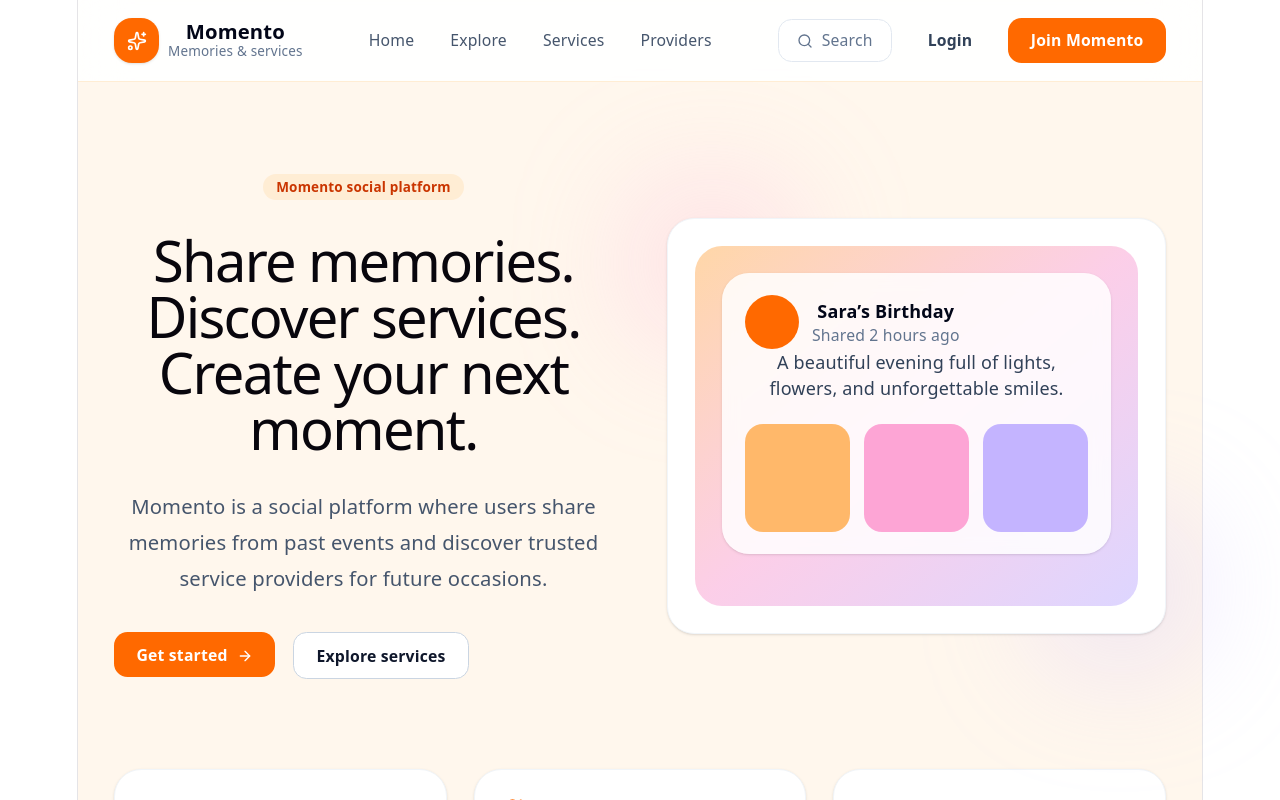
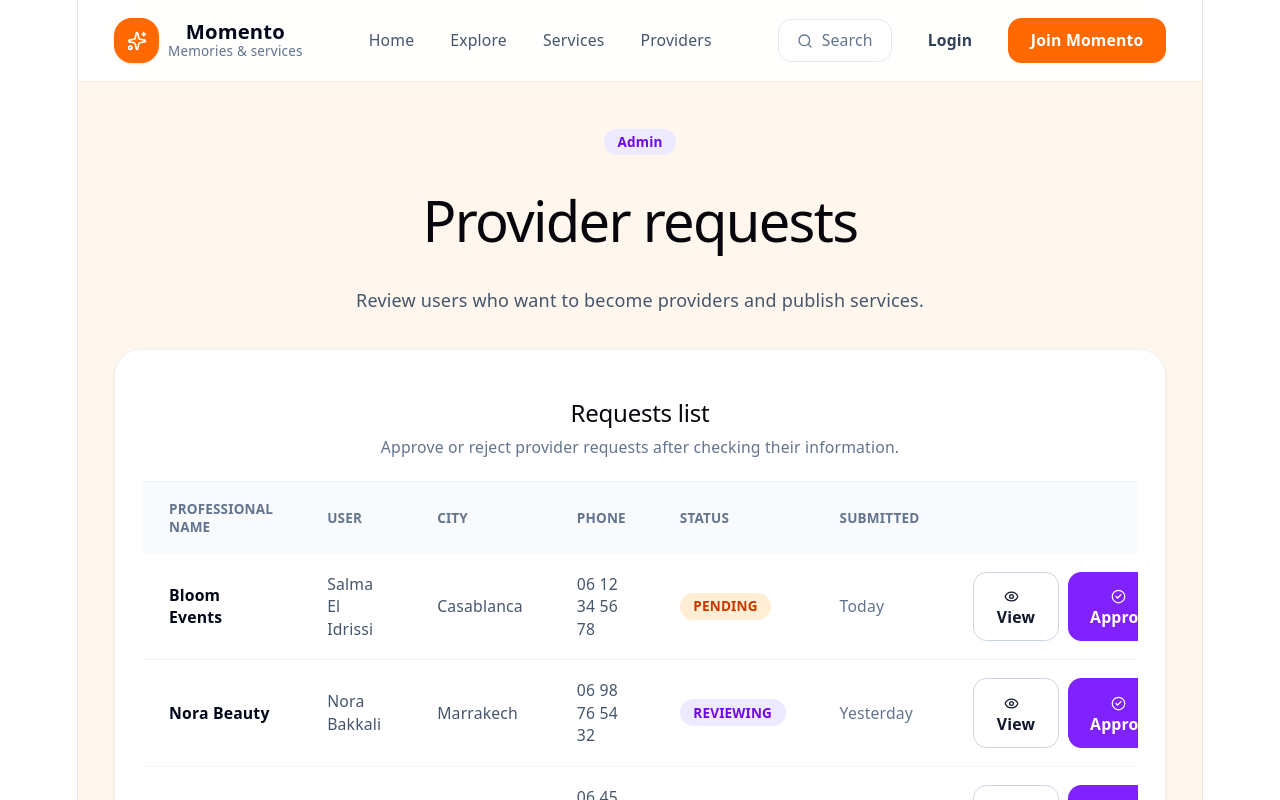
Before and after one commit to HibaWarti/Momento, a React (Vite) app in the folder frontend/: page /admin/provider-requests in a window 1280 px wide. Shown: the top 800 px of the page. Built offline with nearby package versions, Linux system fonts and the light colour scheme.

Commit message:
Add admin moderation pages

```diff
--- a/frontend/src/App.tsx
+++ b/frontend/src/App.tsx
@@ -13,6 +13,8 @@ import { ProviderProfilePage } from './pages/providers/ProviderProfilePage'
 import { ProviderRequestPage } from './pages/providers/ProviderRequestPage'
 import { NotificationsPage } from './pages/notifications/NotificationsPage'
 import { AdminDashboardPage } from './pages/admin/AdminDashboardPage'
+import { AdminProviderRequestsPage } from './pages/admin/AdminProviderRequestsPage'
+import { AdminReportsPage } from './pages/admin/AdminReportsPage'
 
 function App() {
   return (
@@ -32,6 +34,8 @@ function App() {
           <Route path="/provider-request" element={<ProviderRequestPage />} />
           <Route path="/notifications" element={<NotificationsPage />} />
           <Route path="/admin" element={<AdminDashboardPage />} />
+          <Route path="/admin/provider-requests" element={<AdminProviderRequestsPage />} />
+          <Route path="/admin/reports" element={<AdminReportsPage />} />
           <Route path="*" element={<HomePage />} />
         </Route>
       </Routes>
--- /dev/null
+++ b/frontend/src/components/admin/AdminStatusBadge.tsx
@@ -0,0 +1,23 @@
+type AdminStatusBadgeProps = {
+  status: string
+}
+
+const statusClasses: Record<string, string> = {
+  PENDING: 'bg-orange-100 text-orange-700',
+  REVIEWING: 'bg-violet-100 text-violet-700',
+  APPROVED: 'bg-green-100 text-green-700',
+  REJECTED: 'bg-red-100 text-red-700',
+  RESOLVED: 'bg-green-100 text-green-700',
+}
+
+export function AdminStatusBadge({ status }: AdminStatusBadgeProps) {
+  return (
+    <span
+      className={`inline-flex rounded-full px-3 py-1 text-xs font-semibold ${
+        statusClasses[status] || 'bg-slate-100 text-slate-700'
+      }`}
+    >
+      {status}
+    </span>
+  )
+}
--- /dev/null
+++ b/frontend/src/data/mockAdminModeration.ts
@@ -0,0 +1,59 @@
+export const mockProviderRequests = [
+  {
+    id: '1',
+    professionalName: 'Bloom Events',
+    userName: 'Salma El Idrissi',
+    city: 'Casablanca',
+    phone: '06 12 34 56 78',
+    status: 'PENDING',
+    submittedAt: 'Today',
+  },
+  {
+    id: '2',
+    professionalName: 'Nora Beauty',
+    userName: 'Nora Bakkali',
+    city: 'Marrakech',
+    phone: '06 98 76 54 32',
+    status: 'REVIEWING',
+    submittedAt: 'Yesterday',
+  },
+  {
+    id: '3',
+    professionalName: 'Atlas Photography',
+    userName: 'Yassine Amrani',
+    city: 'Rabat',
+    phone: '06 45 78 12 90',
+    status: 'APPROVED',
+    submittedAt: '3 days ago',
+  },
+]
+
+export const mockReports = [
+  {
+    id: '1',
+    type: 'Post',
+    reporter: 'Hiba Bennani',
+    target: 'Birthday evening post',
+    reason: 'Inappropriate content',
+    status: 'PENDING',
+    createdAt: '20 minutes ago',
+  },
+  {
+    id: '2',
+    type: 'User',
+    reporter: 'Sara El Amrani',
+    target: 'unknown_user22',
+    reason: 'Harassment',
+    status: 'REVIEWING',
+    createdAt: '1 hour ago',
+  },
+  {
+    id: '3',
+    type: 'Post',
+    reporter: 'Nora Beauty',
+    target: 'Photography event post',
+    reason: 'Spam',
+    status: 'RESOLVED',
+    createdAt: 'Yesterday',
+  },
+]
--- /dev/null
+++ b/frontend/src/pages/admin/AdminProviderRequestsPage.tsx
@@ -0,0 +1,80 @@
+import { CheckCircle2, Eye, XCircle } from 'lucide-react'
+import { AdminStatusBadge } from '../../components/admin/AdminStatusBadge'
+import { Badge } from '../../components/ui/Badge'
+import { Button } from '../../components/ui/Button'
+import { Card } from '../../components/ui/Card'
+import { mockProviderRequests } from '../../data/mockAdminModeration'
+
+export function AdminProviderRequestsPage() {
+  return (
+    <main className="mx-auto max-w-7xl px-4 py-10 sm:px-6 lg:px-8">
+      <div>
+        <Badge variant="purple">Admin</Badge>
+        <h1 className="mt-4 text-3xl font-bold text-slate-950">Provider requests</h1>
+        <p className="mt-2 text-slate-600">
+          Review users who want to become providers and publish services.
+        </p>
+      </div>
+
+      <Card className="mt-8 overflow-hidden p-0">
+        <div className="border-b border-slate-100 px-6 py-5">
+          <h2 className="font-bold text-slate-950">Requests list</h2>
+          <p className="mt-1 text-sm text-slate-500">
+            Approve or reject provider requests after checking their information.
+          </p>
+        </div>
+
+        <div className="overflow-x-auto">
+          <table className="w-full min-w-[850px] text-left text-sm">
+            <thead className="bg-slate-50 text-xs uppercase text-slate-500">
+              <tr>
+                <th className="px-6 py-4">Professional name</th>
+                <th className="px-6 py-4">User</th>
+                <th className="px-6 py-4">City</th>
+                <th className="px-6 py-4">Phone</th>
+                <th className="px-6 py-4">Status</th>
+                <th className="px-6 py-4">Submitted</th>
+                <th className="px-6 py-4 text-right">Actions</th>
+              </tr>
+            </thead>
+
+            <tbody className="divide-y divide-slate-100">
+              {mockProviderRequests.map((request) => (
+                <tr key={request.id} className="bg-white">
+                  <td className="px-6 py-4 font-semibold text-slate-950">
+                    {request.professionalName}
+                  </td>
+                  <td className="px-6 py-4 text-slate-600">{request.userName}</td>
+                  <td className="px-6 py-4 text-slate-600">{request.city}</td>
+                  <td className="px-6 py-4 text-slate-600">{request.phone}</td>
+                  <td className="px-6 py-4">
+                    <AdminStatusBadge status={request.status} />
+                  </td>
+                  <td className="px-6 py-4 text-slate-500">{request.submittedAt}</td>
+                  <td className="px-6 py-4">
+                    <div className="flex justify-end gap-2">
+                      <Button variant="outline">
+                        <Eye className="mr-2 inline" size={15} />
+                        View
+                      </Button>
+
+                      <Button variant="secondary">
+                        <CheckCircle2 className="mr-2 inline" size={15} />
+                        Approve
+                      </Button>
+
+                      <Button variant="outline">
+                        <XCircle className="mr-2 inline" size={15} />
+                        Reject
+                      </Button>
+                    </div>
+                  </td>
+                </tr>
+              ))}
+            </tbody>
+          </table>
+        </div>
+      </Card>
+    </main>
+  )
+}
--- /dev/null
+++ b/frontend/src/pages/admin/AdminReportsPage.tsx
@@ -0,0 +1,97 @@
+import { Eye, ShieldAlert, XCircle } from 'lucide-react'
+import { AdminStatusBadge } from '../../components/admin/AdminStatusBadge'
+import { Badge } from '../../components/ui/Badge'
+import { Button } from '../../components/ui/Button'
+import { Card } from '../../components/ui/Card'
+import { mockReports } from '../../data/mockAdminModeration'
+
+export function AdminReportsPage() {
+  return (
+    <main className="mx-auto max-w-7xl px-4 py-10 sm:px-6 lg:px-8">
+      <div>
+        <Badge variant="pink">Moderation</Badge>
+        <h1 className="mt-4 text-3xl font-bold text-slate-950">Reports moderation</h1>
+        <p className="mt-2 text-slate-600">
+          Review reports submitted by users and take moderation actions when needed.
+        </p>
+      </div>
+
+      <div className="mt-8 grid gap-8 lg:grid-cols-[1fr_360px]">
+        <Card className="overflow-hidden p-0">
+          <div className="border-b border-slate-100 px-6 py-5">
+            <h2 className="font-bold text-slate-950">Reports list</h2>
+            <p className="mt-1 text-sm text-slate-500">
+              Reports can concern posts or users.
+            </p>
+          </div>
+
+          <div className="overflow-x-auto">
+            <table className="w-full min-w-[760px] text-left text-sm">
+              <thead className="bg-slate-50 text-xs uppercase text-slate-500">
+                <tr>
+                  <th className="px-6 py-4">Type</th>
+                  <th className="px-6 py-4">Reporter</th>
+                  <th className="px-6 py-4">Target</th>
+                  <th className="px-6 py-4">Reason</th>
+                  <th className="px-6 py-4">Status</th>
+                  <th className="px-6 py-4 text-right">Actions</th>
+                </tr>
+              </thead>
+
+              <tbody className="divide-y divide-slate-100">
+                {mockReports.map((report) => (
+                  <tr key={report.id} className="bg-white">
+                    <td className="px-6 py-4 font-semibold text-slate-950">{report.type}</td>
+                    <td className="px-6 py-4 text-slate-600">{report.reporter}</td>
+                    <td className="px-6 py-4 text-slate-600">{report.target}</td>
+                    <td className="px-6 py-4 text-slate-600">{report.reason}</td>
+                    <td className="px-6 py-4">
+                      <AdminStatusBadge status={report.status} />
+                    </td>
+                    <td className="px-6 py-4">
+                      <div className="flex justify-end gap-2">
+                        <Button variant="outline">
+                          <Eye className="mr-2 inline" size={15} />
+                          View
+                        </Button>
+
+                        <Button variant="secondary">
+                          <ShieldAlert className="mr-2 inline" size={15} />
+                          Resolve
+                        </Button>
+
+                        <Button variant="outline">
+                          <XCircle className="mr-2 inline" size={15} />
+                          Reject
+                        </Button>
+                      </div>
+                    </td>
+                  </tr>
+                ))}
+              </tbody>
+            </table>
+          </div>
+        </Card>
+
+        <aside className="space-y-6">
+          <Card>
+            <h2 className="font-bold text-slate-950">Moderation rules</h2>
+            <ul className="mt-4 space-y-3 text-sm leading-6 text-slate-600">
+              <li>Check report reason and target content carefully.</li>
+              <li>Resolve reports when the content violates platform rules.</li>
+              <li>Reject reports that are invalid or abusive.</li>
+              <li>Block users only for repeated or serious violations.</li>
+            </ul>
+          </Card>
+
+          <Card className="bg-orange-50">
+            <p className="font-semibold text-orange-800">Important</p>
+            <p className="mt-2 text-sm leading-6 text-orange-700">
+              In the real backend, each moderation action should create a system log.
+            </p>
+          </Card>
+        </aside>
+      </div>
+    </main>
+  )
+}
```
